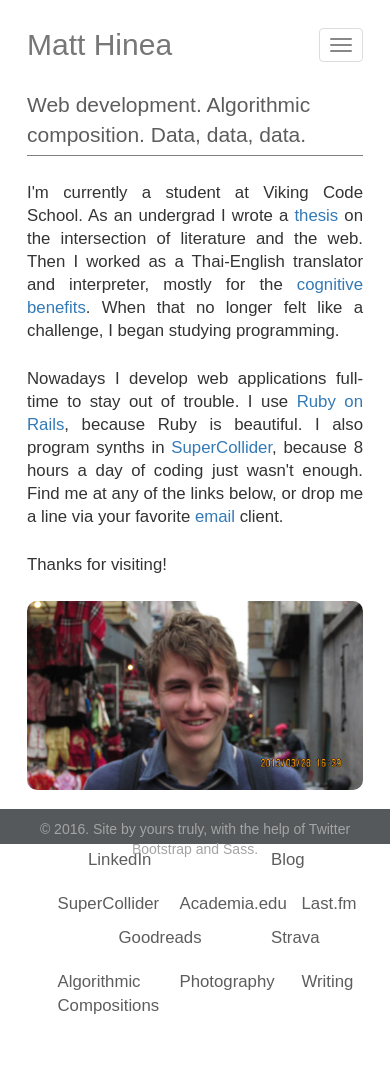
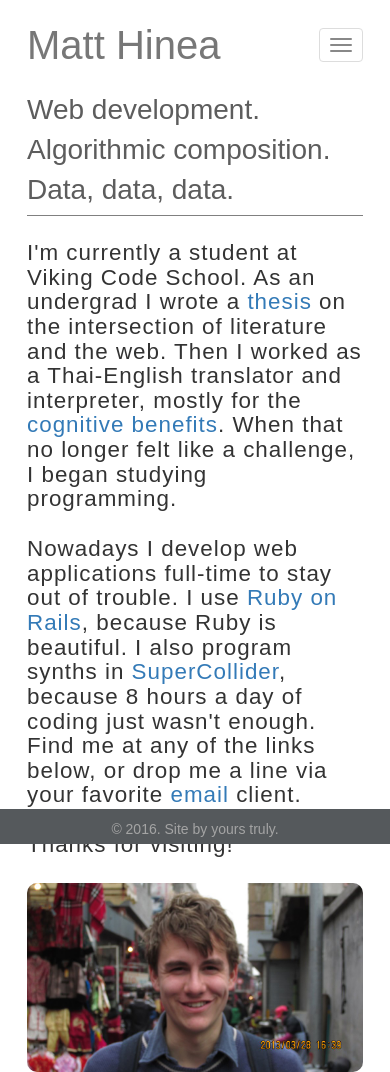
Before and after one commit to matthinea/home_page, a plain HTML site: page index.html in a window 390 px wide. Shown: the top 1072 px of the page. Drawn offline with nearby package versions, Linux system fonts and the light colour scheme; a web font is replaced by a local one.

Commit message:
added more and fixed remaining media queries

```diff
--- a/index.html
+++ b/index.html
@@ -3,6 +3,9 @@
 <head>
    <meta charset="UTF-8">
    <title>matt hinea dot info</title>
+
+   <!-- Viewport -->
+   <meta name="viewport" content="initial-scale = 1.0,maximum-scale = 1.0" />
 
    <!-- Latest compiled and minified CSS -->
    <link rel="stylesheet" href="https://maxcdn.bootstrapcdn.com/bootstrap/3.3.6/css/bootstrap.min.css" integrity="sha384-1q8mTJOASx8j1Au+a5WDVnPi2lkFfwwEAa8hDDdjZlpLegxhjVME1fgjWPGmkzs7" crossorigin="anonymous">
@@ -137,7 +140,7 @@
 <footer class="footer navbar-fixed-bottom">
    <div class="container">
       <div class="footer-content">
-         <p>&copy; 2016. Site by yours truly, with the help of Twitter Bootstrap and Sass. <span class="footer-CTA">(Go ahead and resize it. You know you want to.)</span></p>
+         <p>&copy; 2016. Site by yours truly<span id="footer-extras">, with the help of Twitter Bootstrap and Sass</span>. <span class="footer-CTA">(Go ahead and resize it. You know you want to.)</span></p>
       </div>
    </div>
 </footer>
--- a/styles.css
+++ b/styles.css
@@ -67,9 +67,9 @@
 }
 
 .about-me {
-    line-height: 23px;
+    line-height: 26px;
     margin: 25px 0;
-    font-size: 1.2em;
+    font-size: 1.4em;
     text-align: justify;
 }
 
@@ -110,7 +110,7 @@ footer {
 }
 
 
-@media screen and (min-width: 768px) {
+@media (min-width: 768px) {
     #navbar-links {
         display: none;
     }
@@ -130,7 +130,7 @@ footer {
     }
 }
 
-@media screen and (max-width: 768px) {
+@media (max-width: 768px) {
     #full-screen-title {
         display: none;
     }
@@ -139,8 +139,23 @@ footer {
         display: none;
     }
 
+    #navbar-header {
+        font-size: 40px;
+    }
+
+    .about-me {
+        font-size: 1.6em;
+        line-height: 1.1em;
+        text-align: left;
+        letter-spacing: 1px;
+    }
+
+    #footer-extras {
+        display: none;
+    }
+
     #bio {
-        font-size: 1.5em;
+        font-size: 2em;
         display: block;
     }
 
@@ -153,7 +168,7 @@ footer {
     }
 }
 
-@media screen and (max-width: 729px) {
+@media (max-width: 729px) {
     .footer-CTA {
         display: none;
     }
@@ -168,3 +183,9 @@ footer {
     padding-bottom: 0;
     margin-bottom: 0;
 }
+
+@media screen and (max-width: 500px) {
+    #personal-data {
+        font-size: 1em;
+    }
+}
```
Also changed, not shown: portfolio.html (+4 -0 lines).
